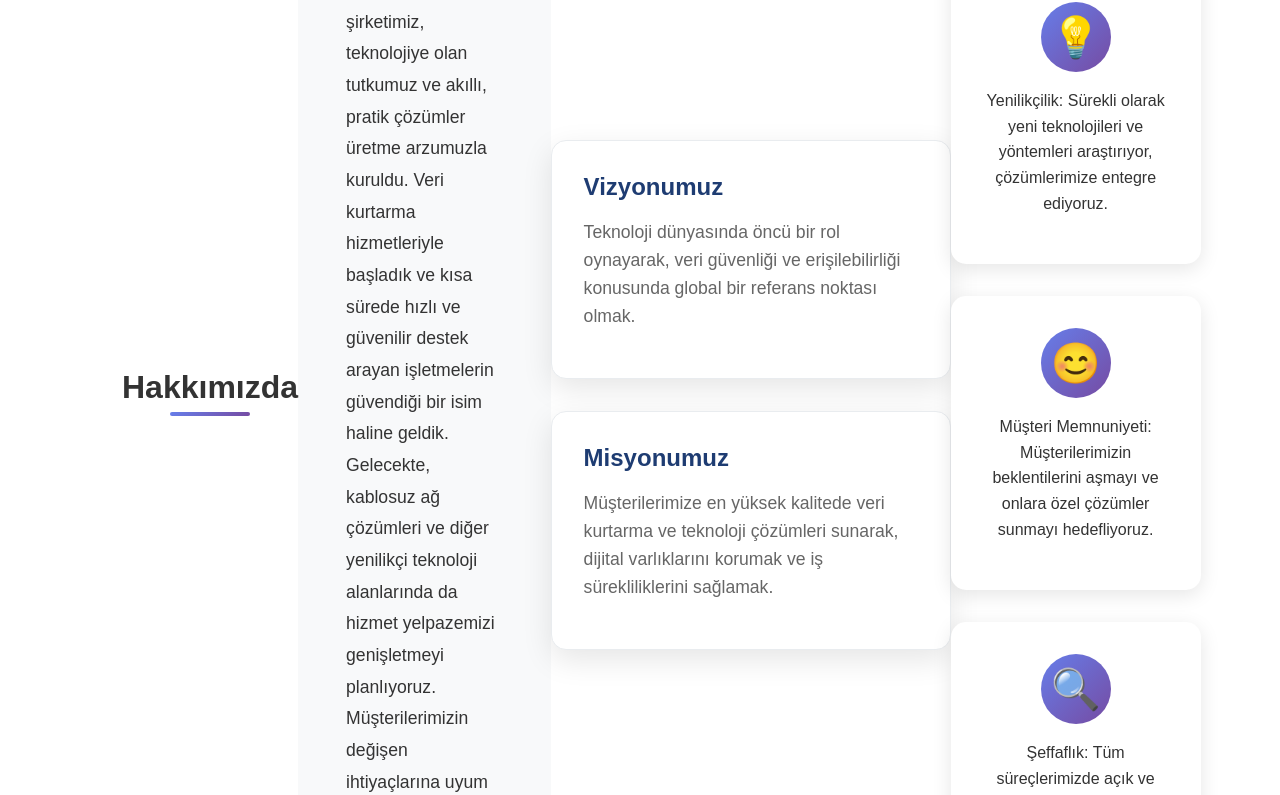
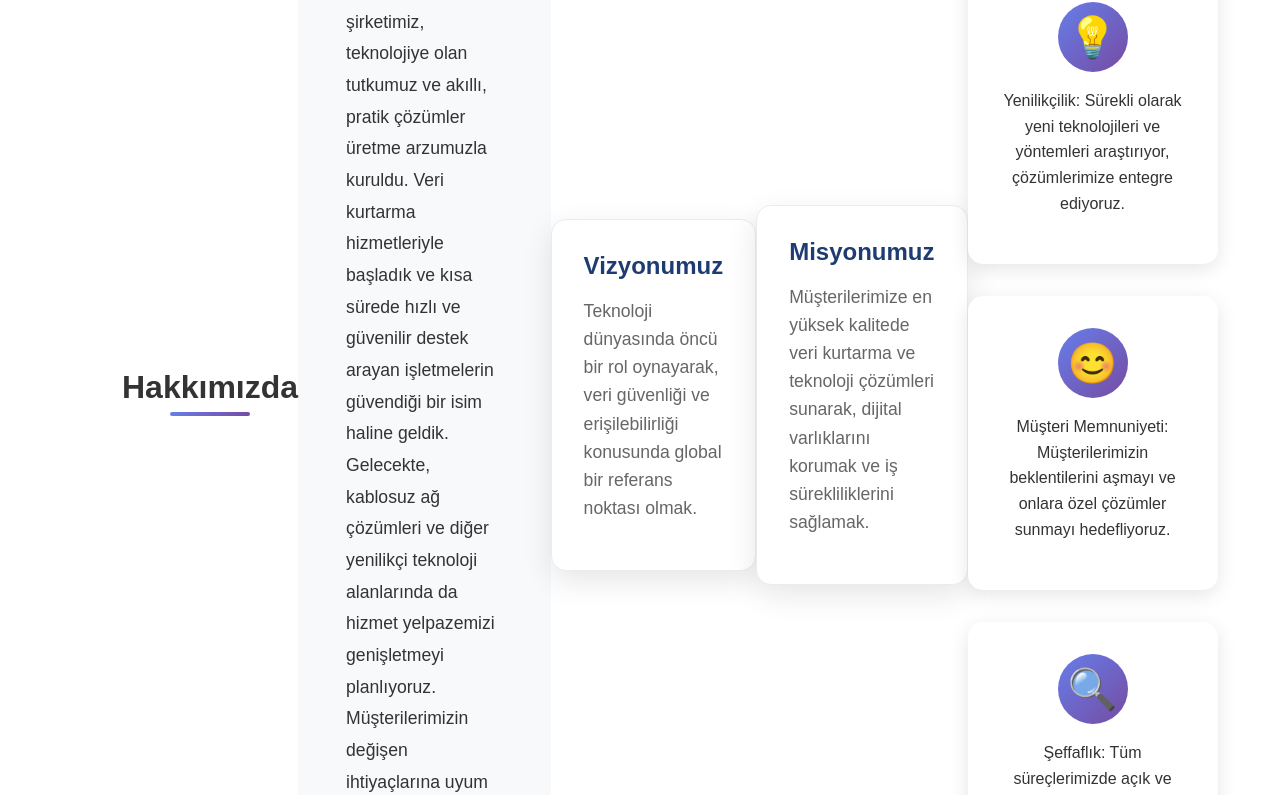
Before and after one commit to SalehKar/tekfin-website, a React (Create React App) app: page /about-us in a window 1280 px wide. Shown: the part 663-1458 px from the top of the page. Built offline with nearby package versions, Linux system fonts and the light colour scheme.

Commit message:
Update AboutUs.js

```diff
--- a/src/components/AboutUs.js
+++ b/src/components/AboutUs.js
@@ -58,14 +58,13 @@ const AboutUs = ({ language }) => {
       <div className="container">
         <h1 className="page-title">{t.title}</h1>
 
-        {/* Story comes first now */}
+        {/* Section: Story */}
         <section className="story">
           <h2>{t.story.title}</h2>
           <p>{t.story.text}</p>
         </section>
 
-        {/* Then Vision and Mission */}
-        <section className="vision-mission">
+        {/* Sections: Vision and Mission now stacked vertically */}
         <div className="vm-card">
           <h2>{t.vision.title}</h2>
           <p>{t.vision.text}</p>
@@ -74,9 +73,8 @@ const AboutUs = ({ language }) => {
           <h2>{t.mission.title}</h2>
           <p>{t.mission.text}</p>
         </div>
-        </section>
 
-        {/* Then Values */}
+        {/* Section: Values */}
         <section className="values">
           <h2>{t.values.title}</h2>
           <div className="values-grid">
```
Lines whose indentation alone changed are shown as unchanged.
